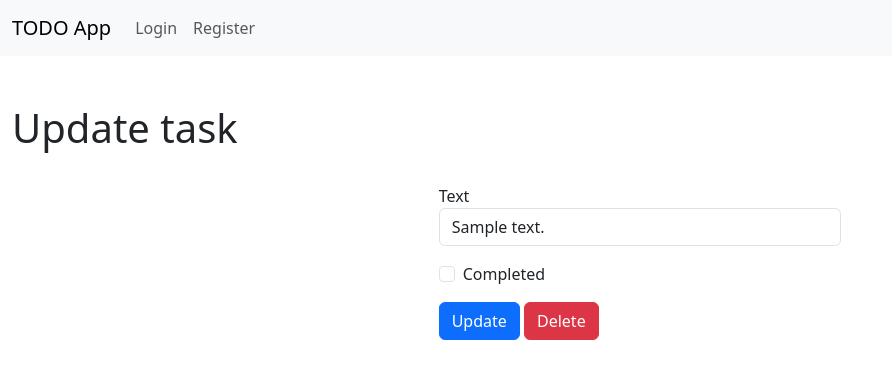
After one commit to leivermoreno/simple-todo-app, a Flask app: template todo_app/templates/task/create.html in a window 1280 px wide. The commit adds this page. Shown: the top 379 px of the page, without its empty margins (0-892 px from the left). Run offline with Flask 3, Linux system fonts and the light colour scheme; the template is opened without the code that fills it: most values are stand-ins (such as "Sample title", 1, 10 or a date in 2020); parts of the project's set-up code (start-up, migrations or seed data) failed here and were passed over.

Commit message:
add  task routes and render tasks on project index

```diff
--- a/todo_app/app.py
+++ b/todo_app/app.py
@@ -37,4 +37,8 @@ def create_app():
     app.register_blueprint(project.bp)
     app.add_url_rule("/", endpoint="index")
 
+    import task
+
+    app.register_blueprint(task.bp)
+
     return app
--- a/todo_app/templates/project/details.html
+++ b/todo_app/templates/project/details.html
@@ -14,11 +14,13 @@
 
     <h2 class="mt-5">Tasks</h2>
 
+    <a class="btn btn-primary mb-3" href="{{ url_for('task.create', project_id=project.id) }}">Create task</a>
+
     {% if project.tasks %}
         <ul class="list-group">
-            {% for t in project.tasks %}
+            {% for task in project.tasks %}
                 <li class="list-group-item">
-                    <a href="#">{{ t.text }}</a>
+                    <a class="{% if task.completed %}text-success{% endif %}" href="{{ url_for('task.create', project_id=project.id, task_id=task.id) }}">{{ task.text }}</a>
                 </li>
             {% endfor %}
         </ul>
--- /dev/null
+++ b/todo_app/templates/task/create.html
@@ -0,0 +1,39 @@
+{% extends 'base.html' %}
+
+{% if request.form.get("task_id") or task %}
+    {% set update = True %}
+    {% set title = "Update" %}
+{% else %}
+    {% set update = False %}
+    {% set title = "Create" %}
+{% endif %}
+
+{% block content %}
+    <h1>{% block title %}{{ title }} task{% endblock %}</h1>
+
+    <div class="row justify-content-center">
+        <form class="col-md-4" method="post">
+            <input name="project_id" type="hidden" value="{{ request.form.get('project_id') or project_id }}">
+
+            <div class="mb-3">
+                <label for="text">Text</label>
+                <input class="form-control" id="text" name="text" required type="text" value="{{ request.form.get('text') or task.text }}">
+            </div>
+
+            {% if update %}
+                <input name="task_id" type="hidden" value="{{ request.form.get('task_id') or task.id }}">
+
+                <div class="form-check mb-3">
+                    <input {% if task.completed %}checked{% endif %} class="form-check-input" id="completed" name="completed" type="checkbox">
+                    <label for="completed">Completed</label>
+                </div>
+            {% endif %}
+
+            <button class="btn btn-primary">{{ title }}</button>
+
+            {% if update %}
+                <a class="btn btn-danger" href="{{ url_for('task.delete', task_id=task.id, project_id=project_id) }}">Delete</a>
+            {% endif %}
+        </form>
+    </div>
+{% endblock %}
```
Also changed, not shown: todo_app/task.py (added, +57 -0 lines).
